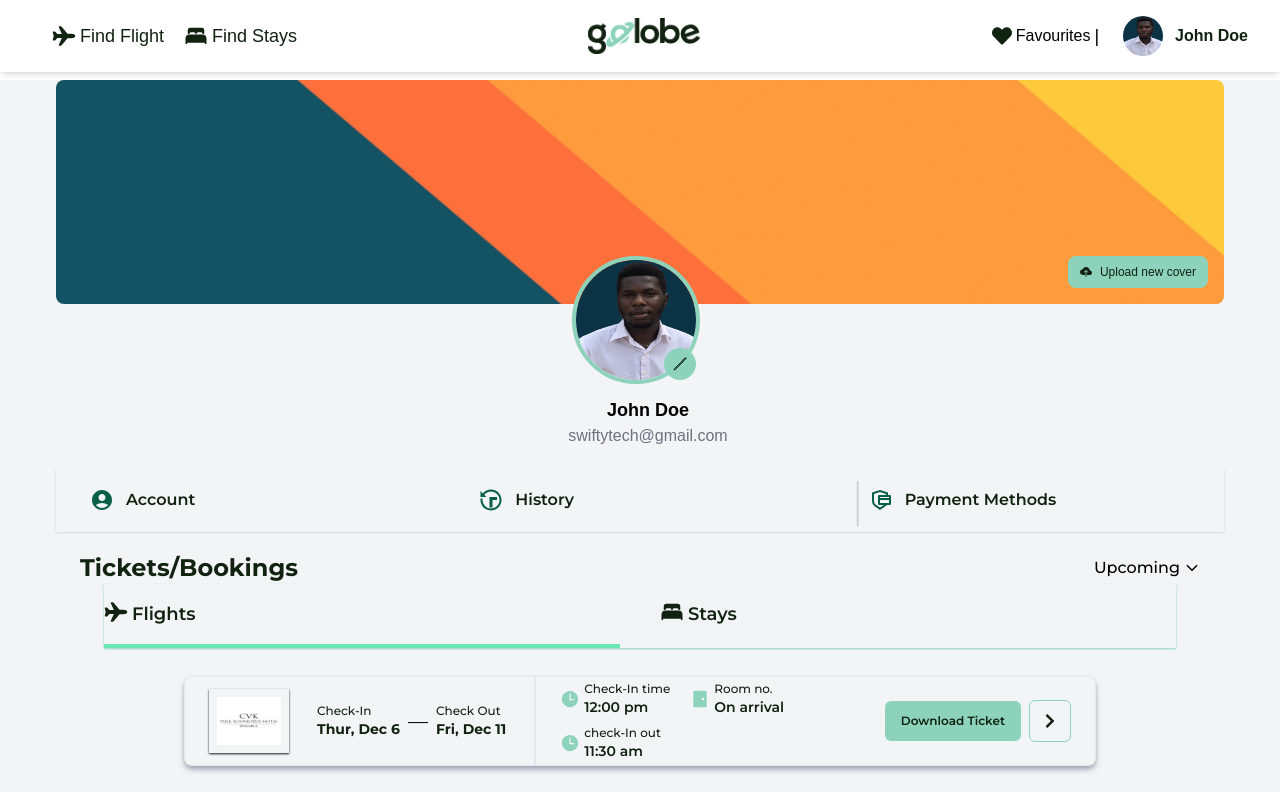
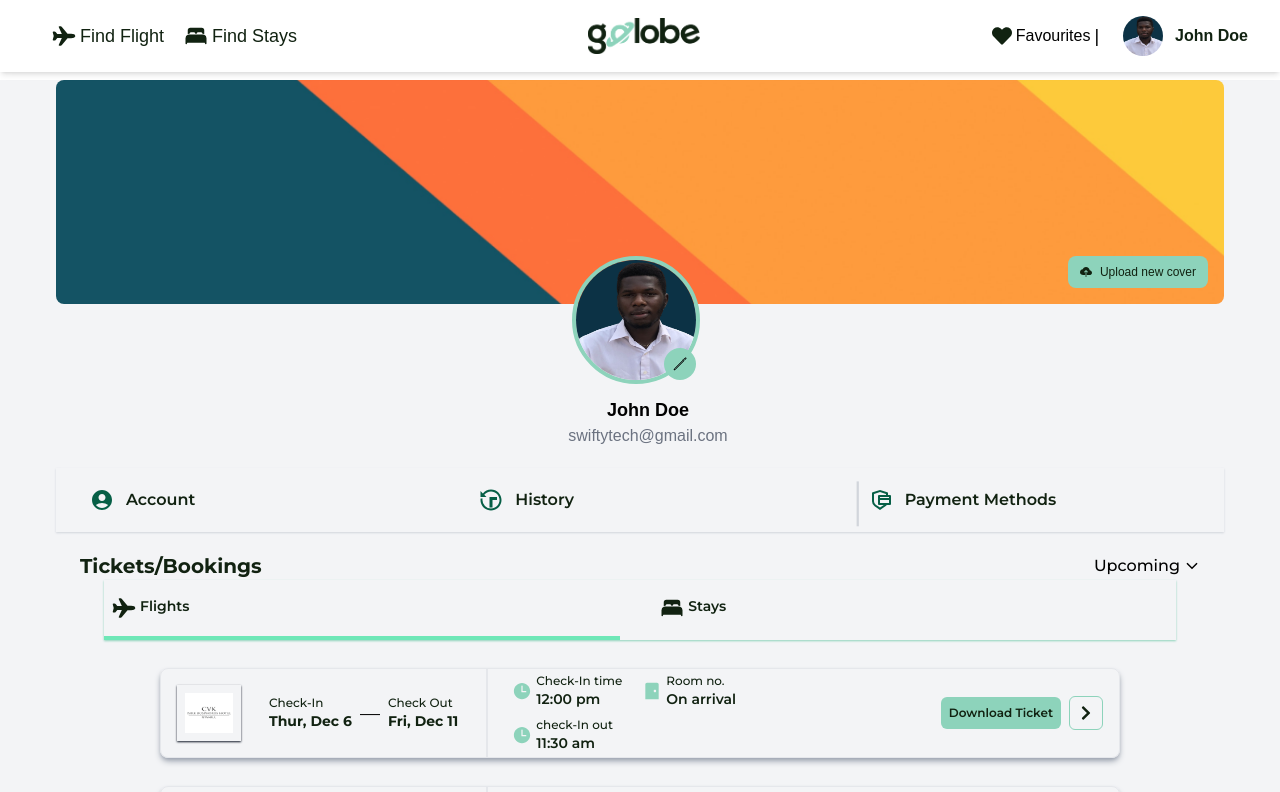
Before and after one commit to Heritagify/Travelling-Website, a React (Vite) app: page /account/ticketBookings/stayTicket in a window 1280 px wide. Shown: the top 792 px of the page. Built offline with nearby package versions, Linux system fonts and the light colour scheme; a web font is replaced by a local one.

Commit message:
routing tickets page

```diff
--- a/src/AccounFlows/StayTicket.jsx
+++ b/src/AccounFlows/StayTicket.jsx
@@ -6,9 +6,9 @@ import { FaChevronRight } from "react-icons/fa";
 
 function StayTicket({ data }) {
   return (
-    <div className="flex justify-between items-center px-6 rounded-lg shadow-gray-400 border shadow-md mt-7 mx-6">
+    <div className="flex justify-between items-center px-4 rounded-lg shadow-gray-400 border shadow-md mt-7">
       <div className='flex items-center space-x-7'>
-        <img src={data.image} className=' shadow-sm shadow-gray-900 p-2 w-20 h-16'/>
+        <img src={data.image} className=' shadow-sm shadow-gray-900 p-2 w-16 h-14'/>
         <div className="ml-4">
           <div className='flex gap-2 items-center'>
             <div>
@@ -51,8 +51,8 @@ function StayTicket({ data }) {
         </div>
       </div>
       <div className='flex space-x-2 items-center'>
-        <button className='font-semibold font-monts rounded-md text-xs text-blackGreen bg-mintGreen hover:bg-blackGreen hover:text-mintGreen items-center p-3 px-4'>Download Ticket</button>
-        <button className='border border-mintGreen p-3 items-center rounded-md hover:bg-lightMint'>
+        <button className='font-semibold font-monts rounded-md text-xs text-blackGreen bg-mintGreen hover:bg-blackGreen hover:text-mintGreen items-center p-2'>Download Ticket</button>
+        <button className='border border-mintGreen p-2 items-center rounded-md hover:bg-lightMint'>
           <FaChevronRight className='text-blackGreen'/>
         </button>
       </div>
--- a/src/AccounFlows/TicketsBookings.jsx
+++ b/src/AccounFlows/TicketsBookings.jsx
@@ -8,15 +8,15 @@ const TicketsBookings = () => {
   return (
     <div className='mx-20'>
       <div className='flex justify-between mt-5'>
-        <h1 className=' text-2xl font-bold font-monts text-blackGreen'>Tickets/Bookings</h1>
+        <h1 className=' text-xl font-bold font-monts text-blackGreen'>Tickets/Bookings</h1>
         <button className='flex items-center gap-1 font-medium font-monts'>Upcoming <IoChevronDownSharp /></button>
       </div>
 
       <div className='flex mx-6 shadow-sm shadow-mintGreen font-semibold font-monts'>
-        <Link to='/account/ticketBookings/flightTickets' className="w-1/2 flex py-4 text-blackGreen text-lg border-b-4 border-emerald-300">
+        <Link to='/account/ticketBookings/flightTickets' className="w-1/2 flex px-2 py-4 text-blackGreen text-sm border-b-4 border-emerald-300">
           <IoAirplane className="mr-1 text-2xl" />Flights
         </Link>
-        <Link to='/account/ticketBookings/stayTicket' className="w-1/2 ml-10 flex py-4 text-blackGreen text-lg">
+        <Link to='/account/ticketBookings/stayTicket' className="w-1/2 ml-10 flex py-4 text-blackGreen text-sm">
           <IoBed className="mr-1 text-2xl" />Stays
         </Link>
       </div>
```
